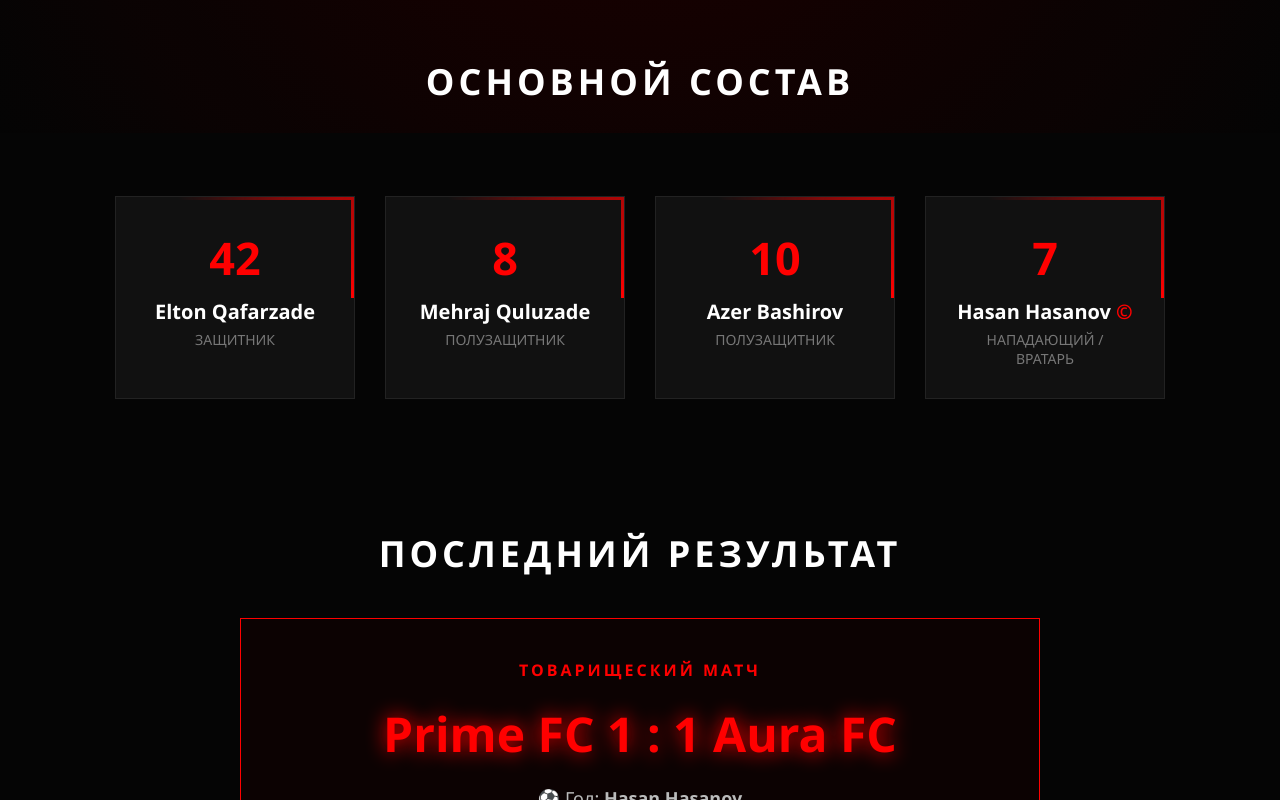
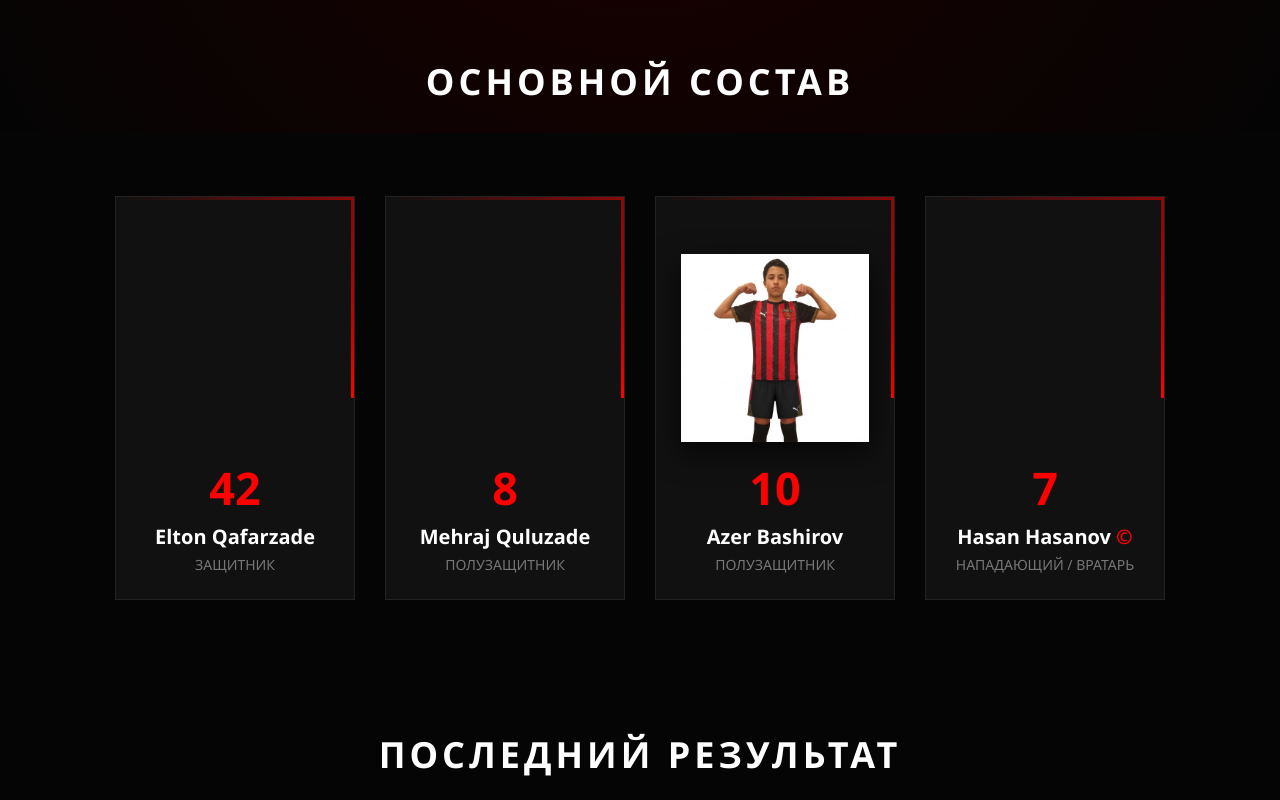
Before and after one commit to primefootballclub2025/Prime-FC, a plain HTML site: page index.html in a window 1280 px wide. Shown: the part 667-1467 px from the top of the page. Drawn offline with Linux system fonts and the light colour scheme.

Commit message:
Update index.html

```diff
--- a/index.html
+++ b/index.html
@@ -145,8 +145,10 @@
 
 .player {
     width: 240px;
+    /* Минимальная высота, чтобы карточки без фото не были слишком маленькими по сравнению с карточками с фото */
+    min-height: 300px;
     background: var(--card-bg);
-    padding: 30px;
+    padding: 25px;
     border: 1px solid #222;
     position: relative;
     overflow: hidden;
@@ -154,6 +156,24 @@
     opacity: 0;
     animation: cardIn 0.8s forwards;
     text-align: center;
+    display: flex;
+    flex-direction: column;
+    justify-content: flex-end; /* Выравнивание контента по низу, если нет фото */
+}
+
+/* НОВЫЙ СТИЛЬ ДЛЯ ФОТО ИГРОКА */
+.player-photo {
+    width: 100%;
+    height: 220px; /* Фиксированная высота для фото */
+    object-fit: contain; /* Показать игрока целиком, не обрезая */
+    object-position: center bottom;
+    margin-bottom: 15px;
+    filter: drop-shadow(0 10px 15px rgba(0,0,0,0.7)); /* Тень для объема прозрачного фото */
+    transition: 0.5s;
+}
+
+.player:hover .player-photo {
+    transform: scale(1.05); /* Небольшое увеличение фото при наведении */
 }
 
 @keyframes cardIn {
@@ -195,7 +215,8 @@
     font-size: 45px;
     color: var(--red);
     font-weight: 900;
-    margin-bottom: 10px;
+    margin-bottom: 5px;
+    margin-top: auto; /* Прижимает номер вниз, если есть фото */
 }
 
 .name { font-size: 20px; font-weight: bold; }
@@ -308,6 +329,7 @@
     </div>
 
     <div class="player" style="animation-delay: 0.3s;">
+        <img src="image_3.png" alt="Azer Bashirov" class="player-photo">
         <div class="num">10</div>
         <div class="name">Azer Bashirov</div>
         <div class="pos">Полузащитник</div>
```
